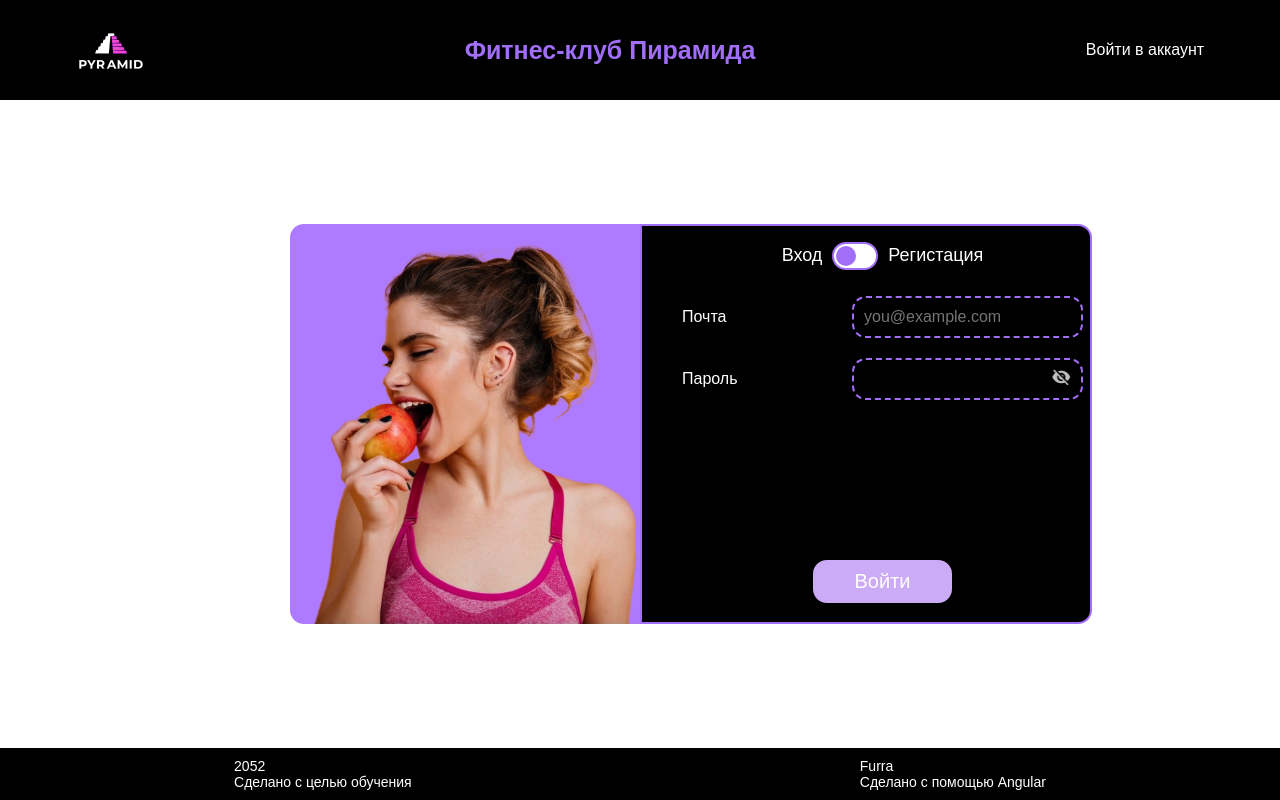
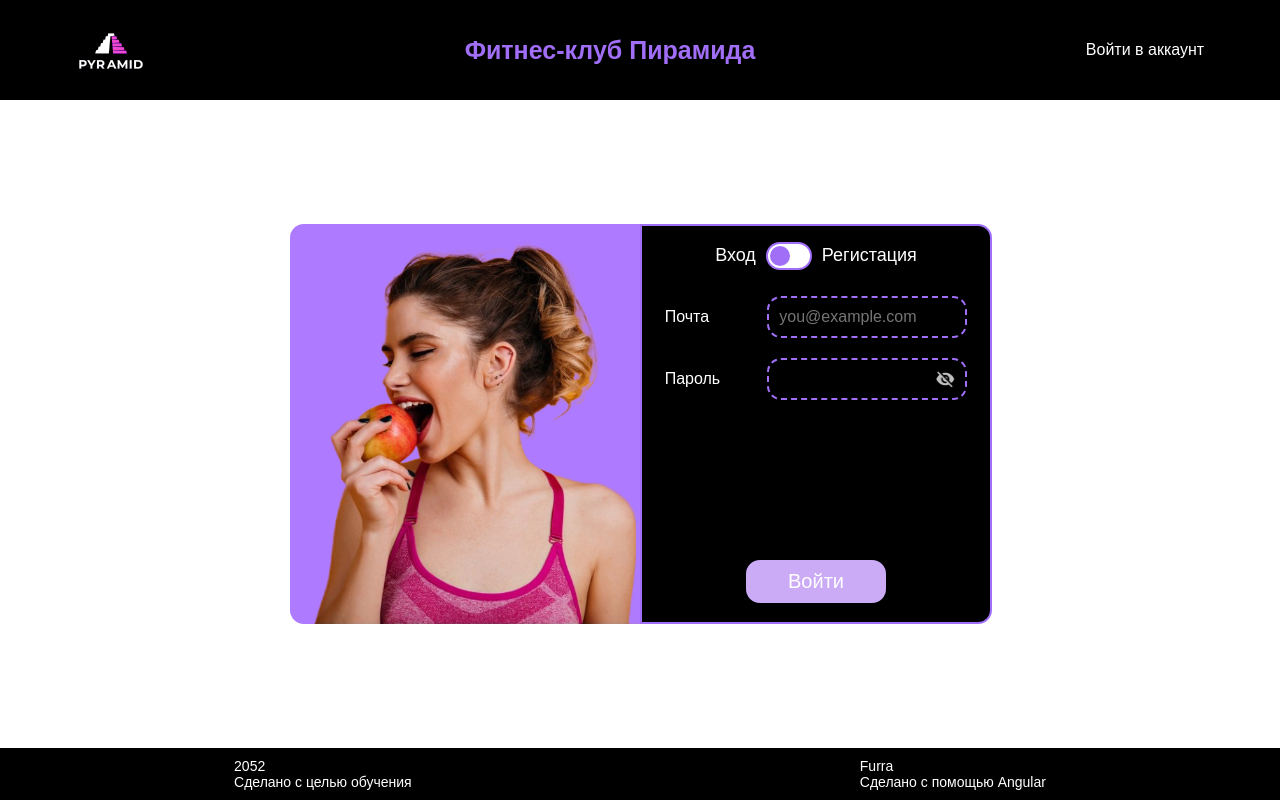
Before and after one commit to Fur4ik/web_app-pyramid, an Angular app: page /login in a window 1280 px wide. Built offline with nearby package versions, Linux system fonts and the light colour scheme; no server answers.

Commit message:
v1.1.3.1

```diff
--- a/src/app/pages/login-page/login-page.component.html
+++ b/src/app/pages/login-page/login-page.component.html
@@ -37,7 +37,7 @@
                       this.loginForm.get('passwordLogin')?.touched) ||
                       this.regError==='Пароли не совпадают' ||
                       this.regError==='Заполните все поля'}"
-              class="input_text pass_input" formControlName="passwordLogin"
+              class="input_text" formControlName="passwordLogin"
               [type]="showPasswordLogin? 'text':'password'">
 
             <button class="pass_btn" (click)="onShowPass()">
--- a/src/app/pages/login-page/login-page.component.scss
+++ b/src/app/pages/login-page/login-page.component.scss
@@ -30,7 +30,7 @@
     display: grid;
     grid-template-rows: 60px 1fr;
     height: 396px;
-    width: 448px;
+    width: 348px;
     background-color: var(--dark-color);
     border-top-right-radius: 14px;
     border-bottom-right-radius: 14px;
@@ -62,9 +62,9 @@
 .div_pass{
   position: relative;
   align-items: center;
+  display: flex;
 }
 .pass_btn{
-  //display: flex;
   position: absolute;
   background: none;
   border: none;
@@ -73,8 +73,9 @@
   cursor: pointer;
   //left: 185px;
   right: 18px;
+  //top: 9px;
   align-items: center;
-  top: 8px;
+  display: flex;
 }
 
 
@@ -92,10 +93,12 @@
 
 .field{
     display: grid;
-    grid-template-columns: 150px 1fr;
-    grid-gap: 20px;
-    padding: 0 40px;
+    grid-template-columns: 100px 200px;
+    //grid-gap: 10px;
+    padding: 0 20px;
     align-items: center;
+  box-sizing: border-box;
+  justify-content: space-evenly  ;
 }
 
 .input_text{
@@ -105,6 +108,9 @@
     color: var(--light-color);
     font-size: 16px;
     padding: 10px;
+  width: 200px;
+
+  box-sizing: border-box;
     &:focus{
         outline: none;
     }
@@ -203,11 +209,6 @@
 
 
 @media (max-width: 480px) {
-  //:host{
-  //  display: flex;
-  //  align-items: center;
-  //  justify-content: center;
-  //}
   .main_sec{
     grid-template-columns: 350px;
     width: 100vw;
```
